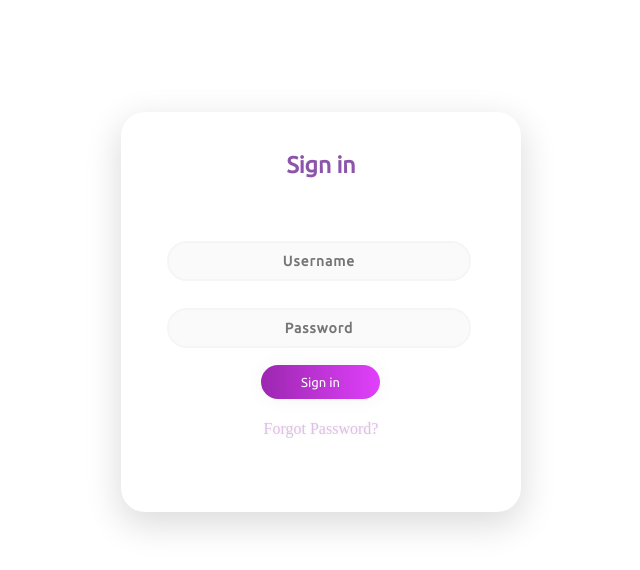
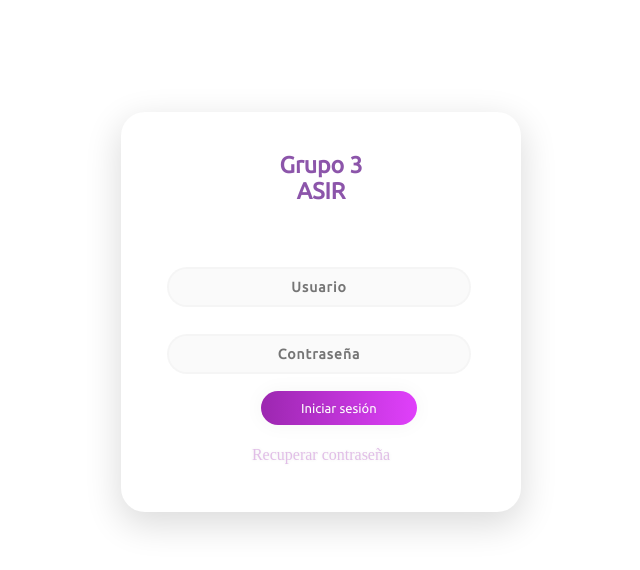
Before and after one commit to UnaiZelaia/ASIR_reto2, a PHP site: page /Login.php in a window 1280 px wide. Shown: the top 570 px of the page, without its empty margins (319-959 px from the left). Run offline with PHP 8.4, Linux system fonts and the light colour scheme; some libraries are stand-ins or nearby versions.

Commit message:
Update Login.php

```diff
--- a/Login.php
+++ b/Login.php
@@ -10,12 +10,12 @@
 
 <body>
   <div class="main">
-    <p class="sign" align="center">Sign in</p>
+    <p class="sign" align="center">Grupo 3 <br> ASIR</p>
     <form class="form1">
-      <input class="un " type="text" align="center" placeholder="Username">
-      <input class="pass" type="password" align="center" placeholder="Password">
-      <a class="submit" align="center">Sign in</a>
-      <p class="forgot" align="center"><a href="#">Forgot Password?</p>
+      <input class="un " type="text" align="center" placeholder="Usuario">
+      <input class="pass" type="password" align="center" placeholder="Contraseña">
+      <a class="submit" align="center">Iniciar sesión</a>
+      <p class="forgot" align="center"><a href="#">Recuperar contraseña</p>
 
 
     </div>
```
